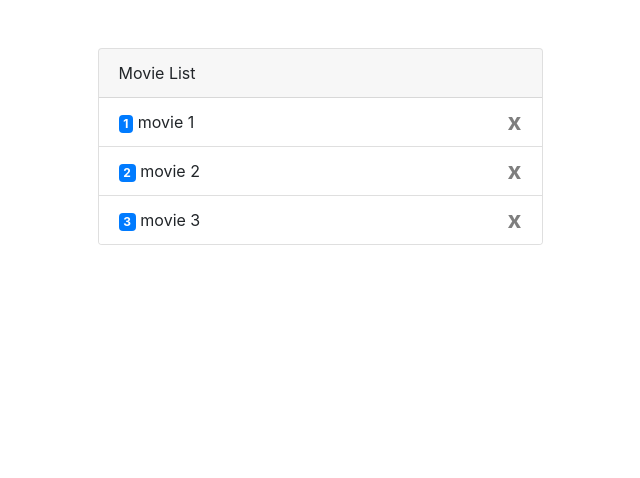
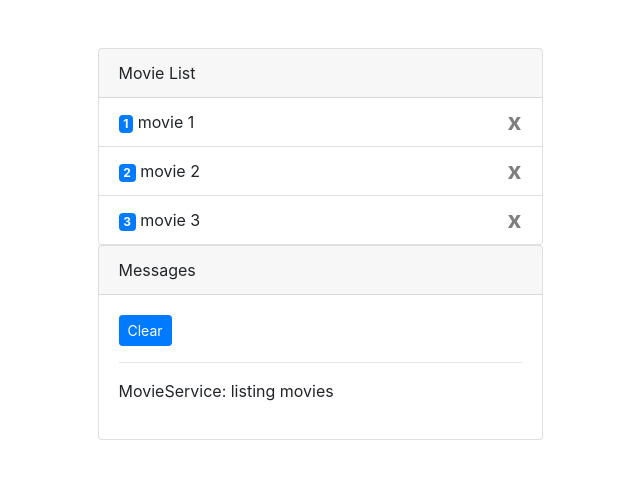
Before and after one commit to bsralkan/MovieApp, an Angular app: page / in a window 1280 px wide. Shown: the top 478 px of the page, without its empty margins (320-960 px from the left). Built offline with nearby package versions, Linux system fonts and the light colour scheme.

Commit message:
Logging card added

```diff
--- a/src/app/app.component.html
+++ b/src/app/app.component.html
@@ -2,6 +2,7 @@
     <div class="row justify-content-center">
         <div class="col-md-5 mt-5">
             <movies></movies>
+            <logging></logging>
         </div>
     </div>
 </div>
--- a/src/app/app.module.ts
+++ b/src/app/app.module.ts
@@ -6,13 +6,15 @@ import { MoviesComponent } from './movies/movies.component';
 import { MovieComponent } from './movie/movie.component';
 import { FormsModule } from '@angular/forms';
 import { MovieDetailComponent } from './movie-detail/movie-detail.component';
+import { LoggingComponent } from './logging/logging.component';
 
 @NgModule({
   declarations: [
     AppComponent,
     MoviesComponent,
     MovieComponent,
-    MovieDetailComponent
+    MovieDetailComponent,
+    LoggingComponent
   ],
   imports: [
     BrowserModule,
--- /dev/null
+++ b/src/app/logging.service.ts
@@ -0,0 +1,18 @@
+import { Injectable } from '@angular/core';
+
+@Injectable({
+  providedIn: 'root'
+})
+export class LoggingService {
+
+  messages:string[] = [];
+
+  add(message:string){
+    this.messages.push(message);
+  }
+  clear(){
+    this.messages = [];
+  }
+
+  constructor() { }
+}
--- /dev/null
+++ b/src/app/logging/logging.component.html
@@ -0,0 +1,14 @@
+<div class="card" *ngIf="loggingService.messages.length">
+    <div class="card-header">
+        Messages
+    </div>
+    <div class="card-body">
+        <button (click)="loggingService.clear()" class="btn btn-primary btn-sm">
+            Clear
+        </button>
+        <hr>
+        <p *ngFor="let message of loggingService.messages">
+            {{message}}
+        </p>
+    </div>
+</div>
--- /dev/null
+++ b/src/app/logging/logging.component.ts
@@ -0,0 +1,16 @@
+import { Component, OnInit } from '@angular/core';
+import { LoggingService } from '../logging.service';
+
+@Component({
+  selector: 'logging',
+  templateUrl: './logging.component.html',
+  styleUrls: ['./logging.component.css']
+})
+export class LoggingComponent implements OnInit {
+
+  constructor(public loggingService: LoggingService) { }
+
+  ngOnInit(): void {
+  }
+
+}
--- a/src/app/movie.service.ts
+++ b/src/app/movie.service.ts
@@ -2,15 +2,17 @@ import { Injectable } from '@angular/core';
 import { Movie } from './movie';
 import { Movies } from './movie.datasource';
 import { Observable, observable, of} from 'rxjs'
+import { LoggingService } from './logging.service';
 
 @Injectable({
   providedIn: 'root'
 })
 export class MovieService {
 
-  constructor() { }
+  constructor(private loggingService: LoggingService) { }
 
   getMovies(): Observable<Movie[]> {
+    this.loggingService.add('MovieService: listing movies');
     return of(Movies);
   }
 }
```
Also changed, not shown: src/app/logging/logging.component.css (added).
